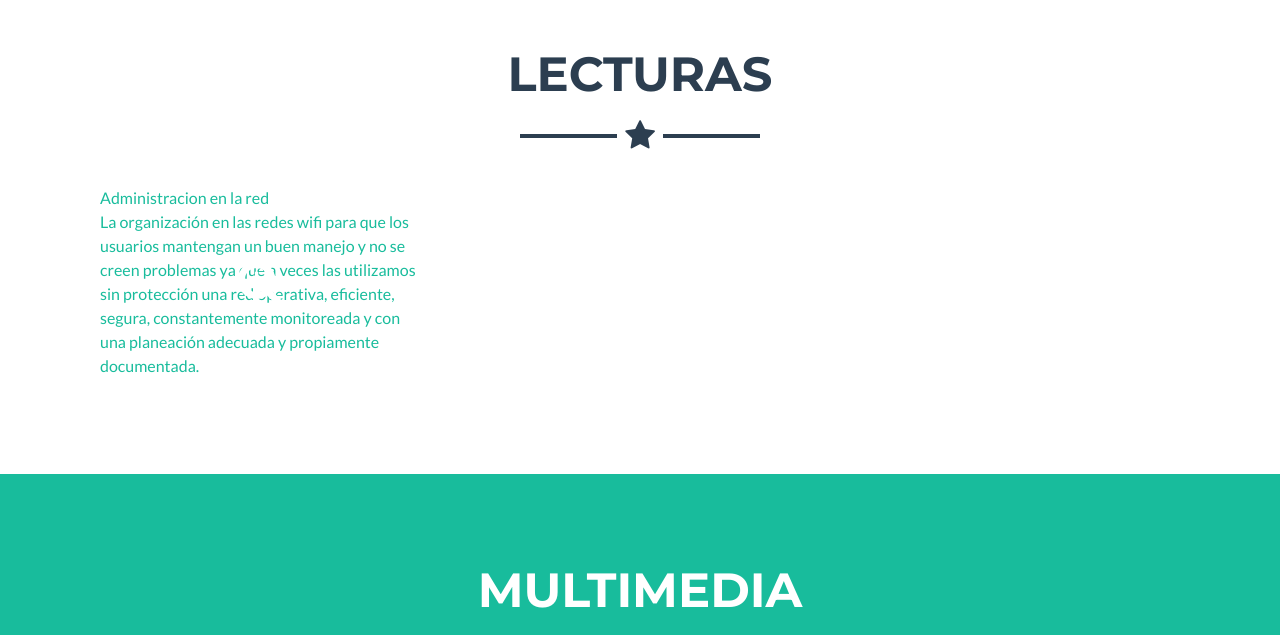
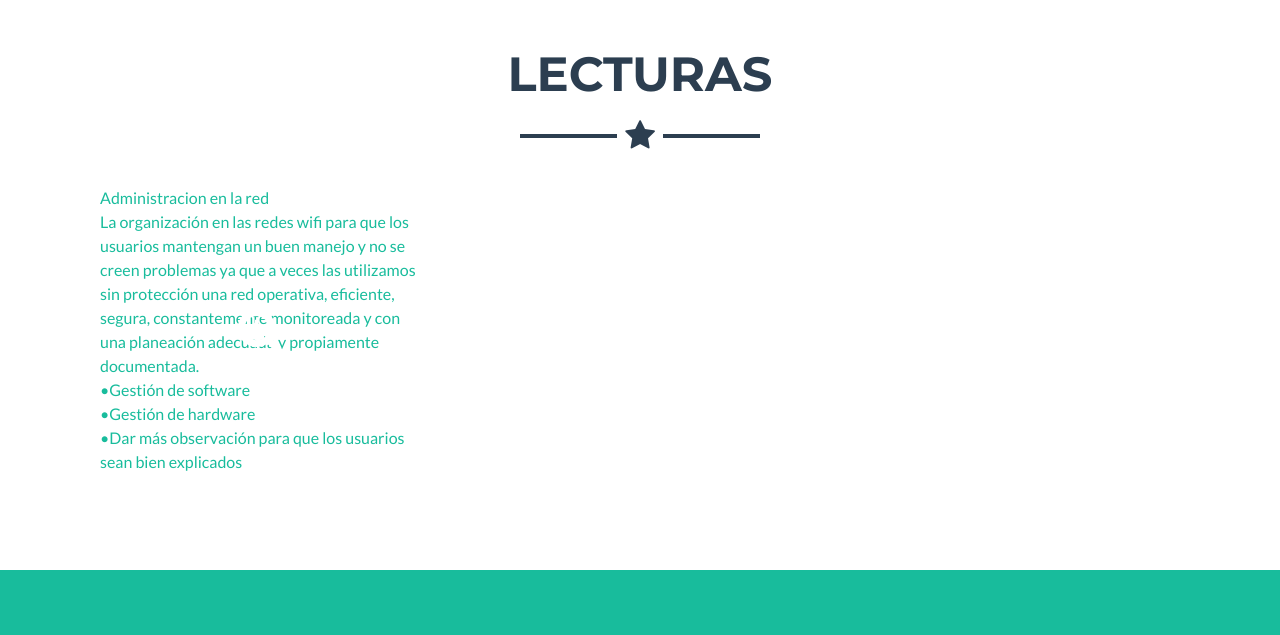
Before and after one commit to Deyaniraverarivera/proyecto, a website: page index.html in a window 1280 px wide. Shown: the part 890-1525 px from the top of the page. Drawn offline with Linux system fonts and the light colour scheme.

Commit message:
Update index.html

```diff
--- a/index.html
+++ b/index.html
@@ -84,6 +84,22 @@
                   La organización en las redes wifi para que los usuarios mantengan un buen manejo y no se creen problemas ya que a veces las utilizamos sin protección una red operativa, eficiente, segura, constantemente monitoreada y con una planeación adecuada y propiamente documentada.
                       <dr>
                         <dr>
+                           <div>
+               <div>
+                 <dr>
+                          •Gestión de software
+                    <div>
+               <div>
+                 <dr>
+                          •Gestión de hardware
+                    <div>
+               <div>
+                 <dr>
+                          •Dar más observación para que los usuarios sean bien explicados
+
+
+
+
 
 
                </div>
```
